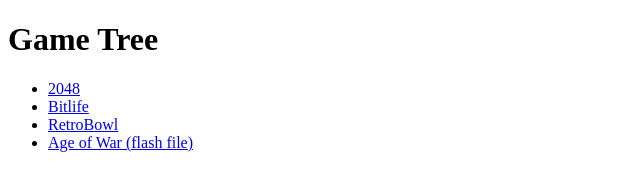
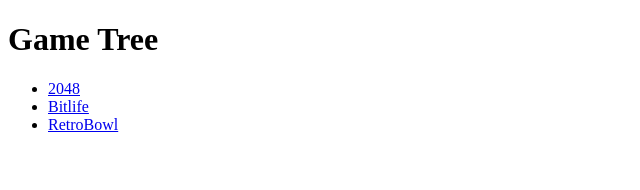
Before and after one commit to themethodgames/Germhub, a plain HTML site: page index.html in a window 1280 px wide. Shown: the whole page, without its empty margins (0-640 px from the left). Drawn offline with Linux system fonts and the light colour scheme.

Commit message:
Update index.html

```diff
--- a/index.html
+++ b/index.html
@@ -11,7 +11,7 @@
         <li><a href="2048/">2048</a></li>
         <li><a href="bitlife/">Bitlife</a></li>
         <li><a href="retro bowl/">RetroBowl</a></li>
-        <li><a href="age of war/">Age of War (flash file)</a></li>
+
     </ul>
 </body>
 </html>
```
